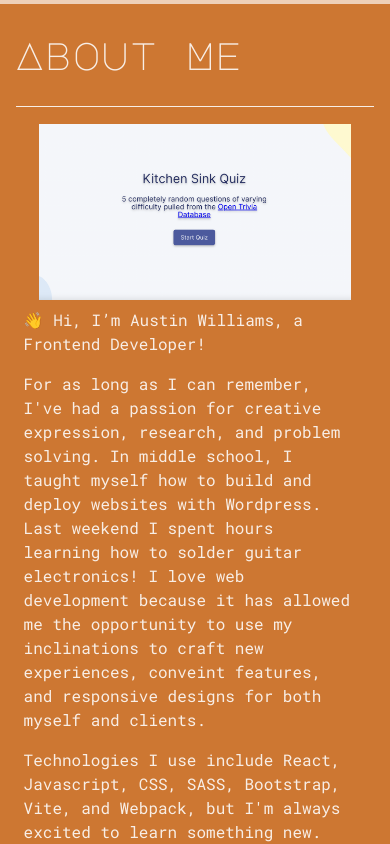
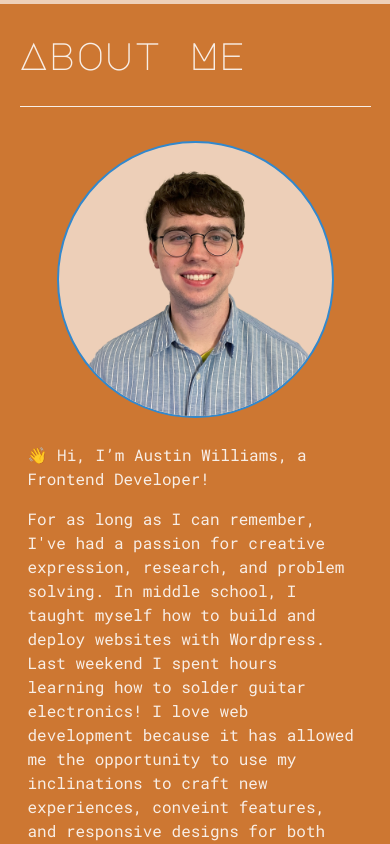
Before and after one commit to austingw/portfolio-site, a React (Vite) app: page /#home in a window 390 px wide. Shown: the part 900-1744 px from the top of the page. Built offline with nearby package versions, Linux system fonts and the light colour scheme.

Commit message:
Add and style selfie img to about section

```diff
--- a/src/components/About.jsx
+++ b/src/components/About.jsx
@@ -1,4 +1,4 @@
-import quiz from "../assets/quiz.png";
+import me from "../assets/site-selfie.png";
 
 export default function About() {
   return (
@@ -8,7 +8,7 @@ export default function About() {
           <h2>About Me</h2>
         </div>
         <div className="about-wrapper">
-          <img src={quiz} alt="A picture of me" />
+          <img src={me} alt="A picture of me" />
           <div className="about-content">
             <p>👋 Hi, I’m Austin Williams, a Frontend Developer! </p>
             <p>
--- a/src/style.css
+++ b/src/style.css
@@ -199,7 +199,7 @@ svg:hover {
 
 .about-wrapper {
   display: flex;
-  flex-direction: row-reverse;
+  flex-direction: row;
   align-items: center;
   justify-content: center;
   min-width: 90%;
@@ -213,12 +213,17 @@ svg:hover {
   flex-direction: column;
   align-items: flex-start;
   justify-content: center;
-  padding-right: 2vw;
+  padding-left: 2vw;
 }
 
 .about img {
-  max-width: 25vw;
+  margin-top: 2vh;
+
+  max-width: 20vw;
   height: auto;
+  border: 2px solid var(--secondary-alt);
+  background-color: var(--main-shadow);
+  border-radius: 50%;
 }
 
 .portfolio {
@@ -486,10 +491,12 @@ input::placeholder {
 
   .about-content {
     min-width: 90vw;
+    padding-left: 0;
   }
 
   .about img {
-    max-width: 80vw;
+    max-width: 70vw;
+    margin-bottom: 2vh;
   }
 
   .portfolio-item,
```
Also changed, not shown: src/assets/quiz.png (deleted), src/assets/site-selfie.png (added).
